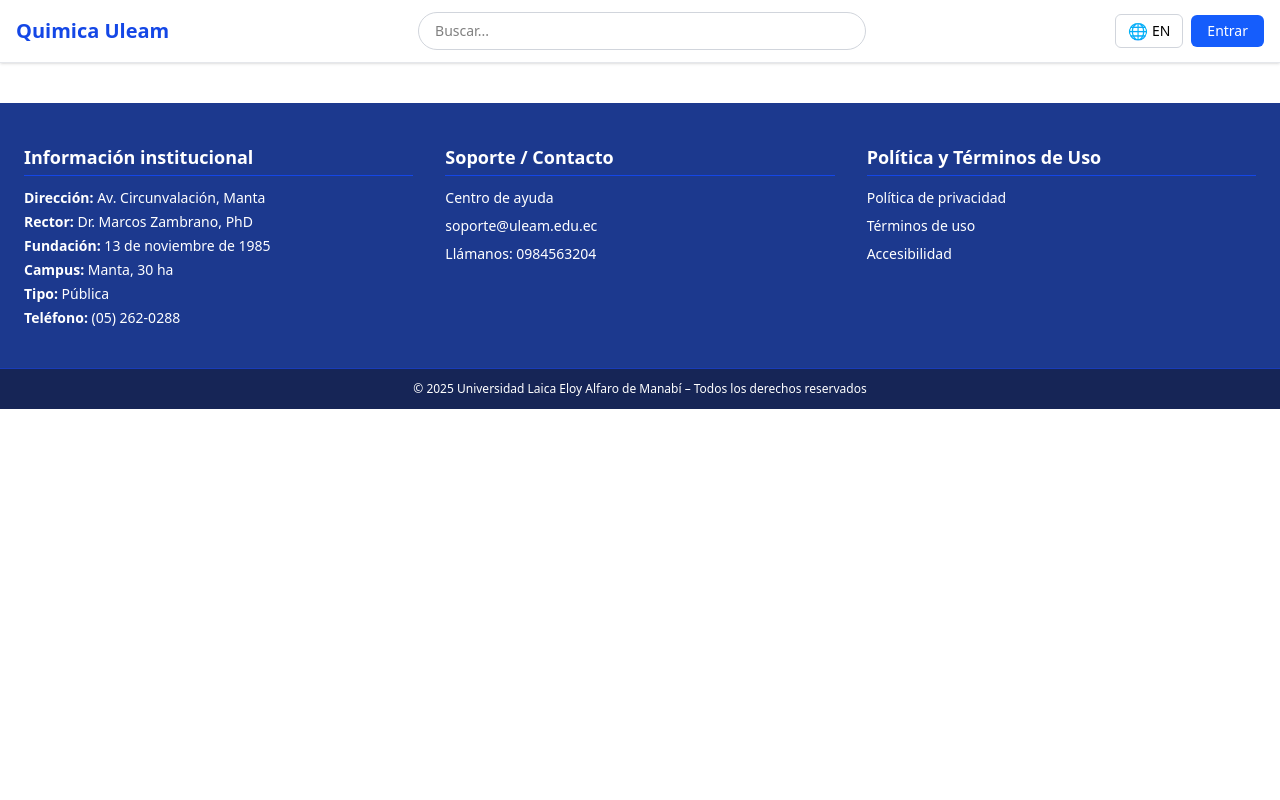
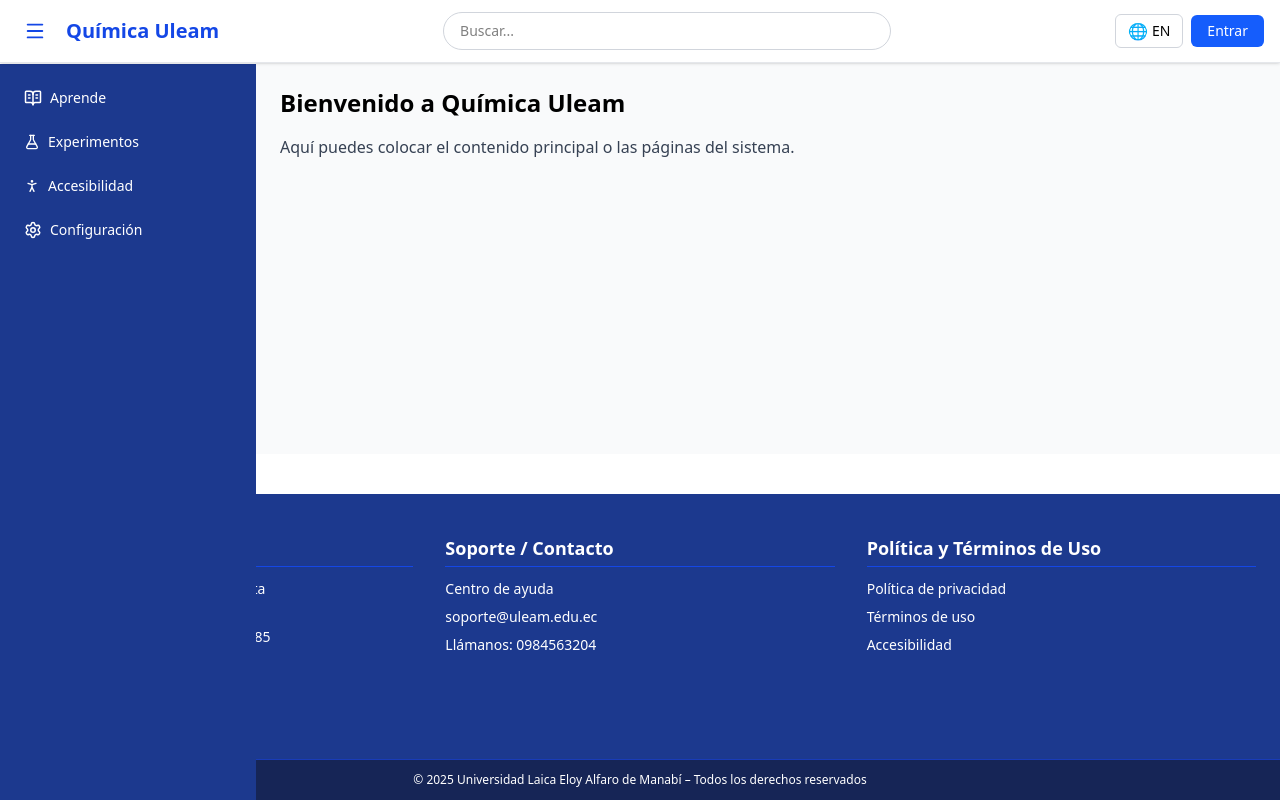
Before and after one commit to MarlonX-a/interfaz-humano-computador, a React (Vite) app: page / in a window 1280 px wide. Built offline with nearby package versions, Linux system fonts and the light colour scheme.

Commit message:
update sider

```diff
--- a/package.json
+++ b/package.json
@@ -12,6 +12,7 @@
   "dependencies": {
     "@ant-design/icons": "^6.1.0",
     "antd": "^5.27.5",
+    "lucide-react": "^0.546.0",
     "react": "^19.1.1",
     "react-dom": "^19.1.1"
   },
--- a/src/App.tsx
+++ b/src/App.tsx
@@ -1,15 +1,33 @@
 import './App.css'
-import  Navbar  from './components/navbar'
+import Navbar from './components/navbar'
 import Footer from './components/Footer'
-
+import Sidebar from './components/Sidebar'
+import { useState } from 'react'
 
 function App() {
+  const [sidebarOpen, setSidebarOpen] = useState<boolean>(true);
   return (
-    <>
-      <Navbar />
+    <div className="flex flex-col min-h-screen">
+      <Navbar toggleSidebar={()=> setSidebarOpen(!sidebarOpen)} />
+
+      <div className="flex flex-1">
+        <Sidebar open={sidebarOpen} />
+
+        <main className={`flex-1 p-6 bg-gray-50 transition-all duration-300 ${
+            sidebarOpen ? "lg:ml-64" : "ml-0"
+          }`}
+          >
+          <h1 className="text-2xl font-semibold mb-4">
+            Bienvenido a Química Uleam
+          </h1>
+          <p className="text-gray-700">
+            Aquí puedes colocar el contenido principal o las páginas del sistema.
+          </p>
+        </main>
+      </div>
 
       <Footer />
-    </>
+    </div>
   )
 }
 
--- /dev/null
+++ b/src/components/Sidebar.tsx
@@ -0,0 +1,26 @@
+import { Settings, BookOpenText, PersonStanding, FlaskConical } from "lucide-react";
+
+export default function Sidebar({ open }: {open: boolean}) {
+  return (
+    <aside
+      className={`fixed top-[64px] left-0 h-[calc(100%-64px)] bg-blue-900 text-white w-64 transform ${
+        open ? "translate-x-0" : "-translate-x-full"
+      } transition-transform duration-300 ease-in-out z-40`}
+    >
+      <nav className="flex flex-col p-4 space-y-2 text-sm">
+        <a href="#" className="flex items-center space-x-2 p-2 rounded hover:bg-blue-800 transition">
+            <BookOpenText size={18} /> <span>Aprende</span>
+        </a>
+        <a href="#" className="flex items-center space-x-2 p-2 rounded hover:bg-blue-800 transition">
+            <FlaskConical size={16} /> <span>Experimentos</span>
+        </a>
+        <a href="#" className="flex items-center space-x-2 p-2 rounded hover:bg-blue-800 transition">
+            <PersonStanding size={16} /> <span>Accesibilidad</span>
+        </a>
+        <a href="#" className="flex items-center space-x-2 p-2 rounded hover:bg-blue-800 transition">
+          <Settings size={18} /> <span>Configuración</span>
+        </a>
+      </nav>
+    </aside>
+  );
+}
--- a/src/components/navbar.tsx
+++ b/src/components/navbar.tsx
@@ -1,13 +1,25 @@
-export default function Navbar() {
+import { Menu } from "lucide-react";
+
+export default function Navbar({ toggleSidebar }:{ toggleSidebar: () => void }) {
   return (
-    <header className="w-full bg-white border-b border-gray-200 shadow-sm">
+    <header className="w-full bg-white border-b border-gray-200 shadow-sm z-50">
       <nav className="flex flex-wrap items-center justify-between px-4 py-3">
 
-        <div className="flex items-center space-x-2">
+
+        <div className="flex items-center space-x-3">
+
+          <button
+            onClick={toggleSidebar}
+            className="text-blue-700 p-2 rounded-md hover:bg-gray-100 transition"
+          >
+            <Menu size={22} />
+          </button>
+
           <span className="text-lg sm:text-xl font-semibold text-blue-700">
-            Quimica Uleam
+            Química Uleam
           </span>
         </div>
+
 
         <div className="w-full mt-2 sm:mt-0 sm:w-auto sm:flex-1 sm:flex sm:justify-center">
           <input
```
Also changed, not shown: 1 other file (tests, documents, lock files or other folders).
